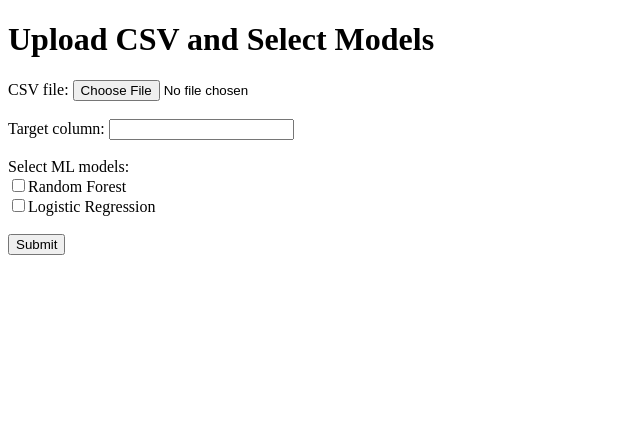
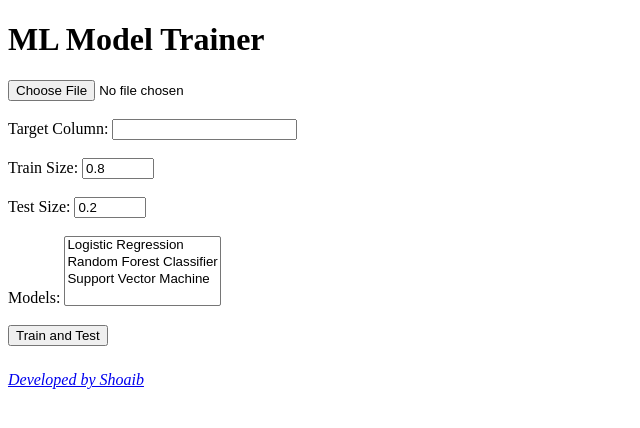
Before and after one commit to shoaibswe/ml_model_automation, a Flask app: page / in a window 1280 px wide. Shown: the top 428 px of the page, without its empty margins (0-640 px from the left). Run offline with Flask 3, Linux system fonts and the light colour scheme.

Commit message:
added custom train test size

```diff
--- a/app.py
+++ b/app.py
@@ -22,11 +22,15 @@ def index():
         # Get the target column name from the form
         target_column = request.form["target"]
 
+        # Get the train and test sizes from the form
+        train_size = float(request.form["train_size"])
+        test_size = float(request.form["test_size"])
+
         # Pass the target column to the load_and_preprocess_data function
         data = dp.load_and_preprocess_data(csv_file_path, target_column)
 
         # Split the data into training and testing sets
-        train_data, test_data = train_test_split(data, test_size=0.2, random_state=42)
+        train_data, test_data = train_test_split(data, train_size=train_size, test_size=test_size, random_state=42)
 
         # Train and test models
         results = []
--- a/templates/index.html
+++ b/templates/index.html
@@ -1,25 +1,34 @@
 <!DOCTYPE html>
-<html lang="en">
-<head>
-    <meta charset="UTF-8">
-    <meta name="viewport" content="width=device-width, initial-scale=1.0">
-    <title>ML App</title>
-</head>
-<body>
-    <h1>Upload CSV and Select Models</h1>
-    <form action="/" method="post" enctype="multipart/form-data">
-        <label for="csv_file">CSV file:</label>
-        <input type="file" name="csv_file" required><br><br>
+<html>
+  <head>
+    <title>ML Model Trainer</title>
+  </head>
+  <body>
+    <h1>ML Model Trainer</h1>
+    <form action="/" method="POST" enctype="multipart/form-data">
+      <input type="file" name="csv_file">
+      <br><br>
+      <label for="target">Target Column:</label>
+      <input type="text" name="target" required>
+      <br><br>
+      <label for="train_size">Train Size:</label>
+      <input type="number" name="train_size" min="0" max="1" step="0.01" value="0.8" required>
+      <br><br>
+      <label for="test_size">Test Size:</label>
+      <input type="number" name="test_size" min="0" max="1" step="0.01" value="0.2" required>
+      <br><br>
+      <label for="models">Models:</label>
+      <select name="models" multiple required>
+        <option value="LogisticRegression">Logistic Regression</option>
+        <option value="RandomForestClassifier">Random Forest Classifier</option>
+        <option value="SVM">Support Vector Machine</option>
+      </select>
+      <br><br>
+      <input type="submit" value="Train and Test">
+    </form>
+  </body>
 
-        <label for="target">Target column:</label>
-        <input type="text" name="target" required><br><br>
-
-        <label for="models">Select ML models:</label><br>
-        <input type="checkbox" name="models" value="RandomForest">Random Forest<br>
-        <input type="checkbox" name="models" value="LogisticRegression">Logistic Regression<br>
-        <!-- Add more models as needed -->
-
-        <br><input type="submit" value="Submit">
-    </form>
-</body>
+  <footer style="padding-top: 2%;">
+    <i> <a href="https://www.linkedin.com/in/shoaibswe" target="_blank"> Developed by Shoaib</a></i>
+  </footer>
 </html>
```
Also changed, not shown: models.py (+23 -16 lines).
